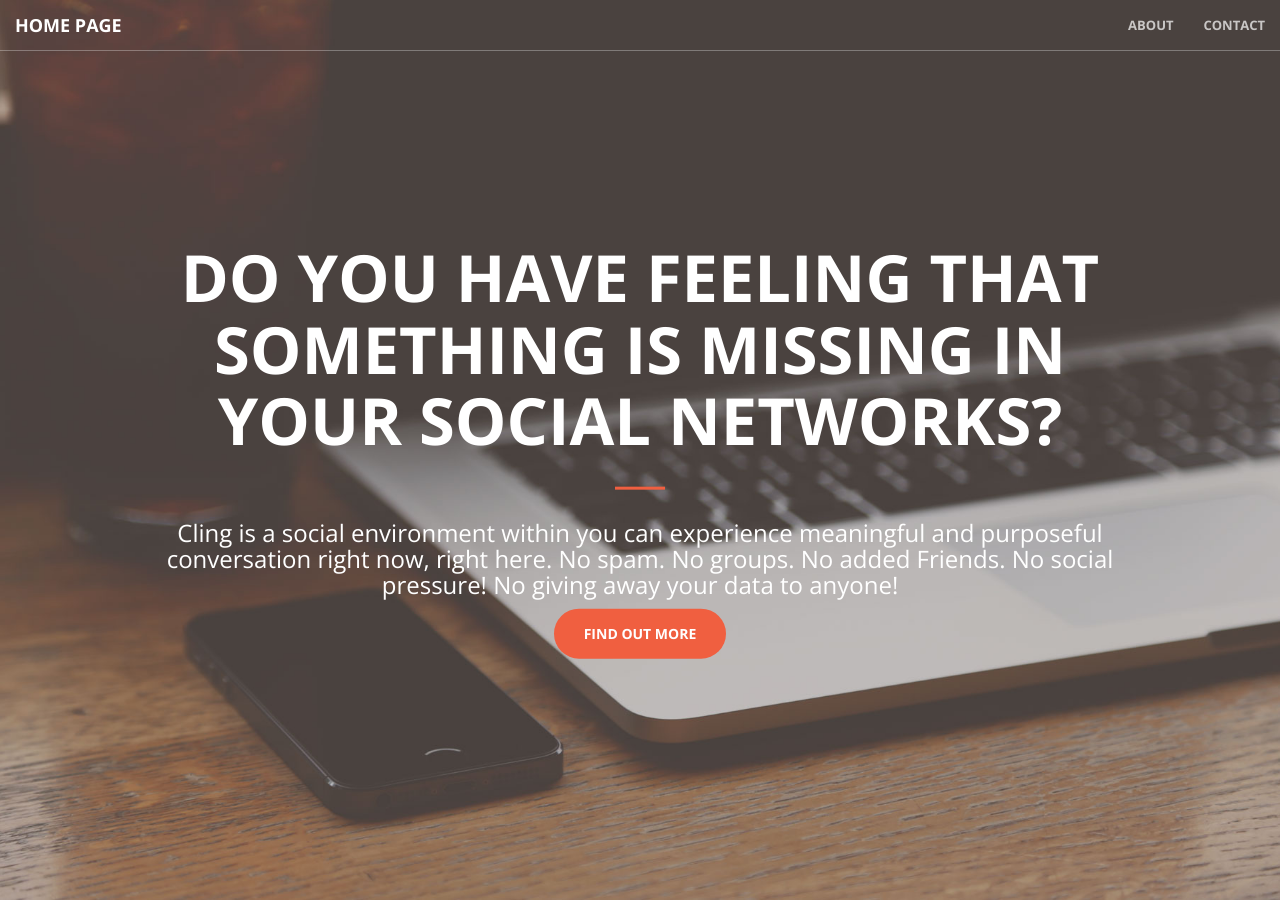
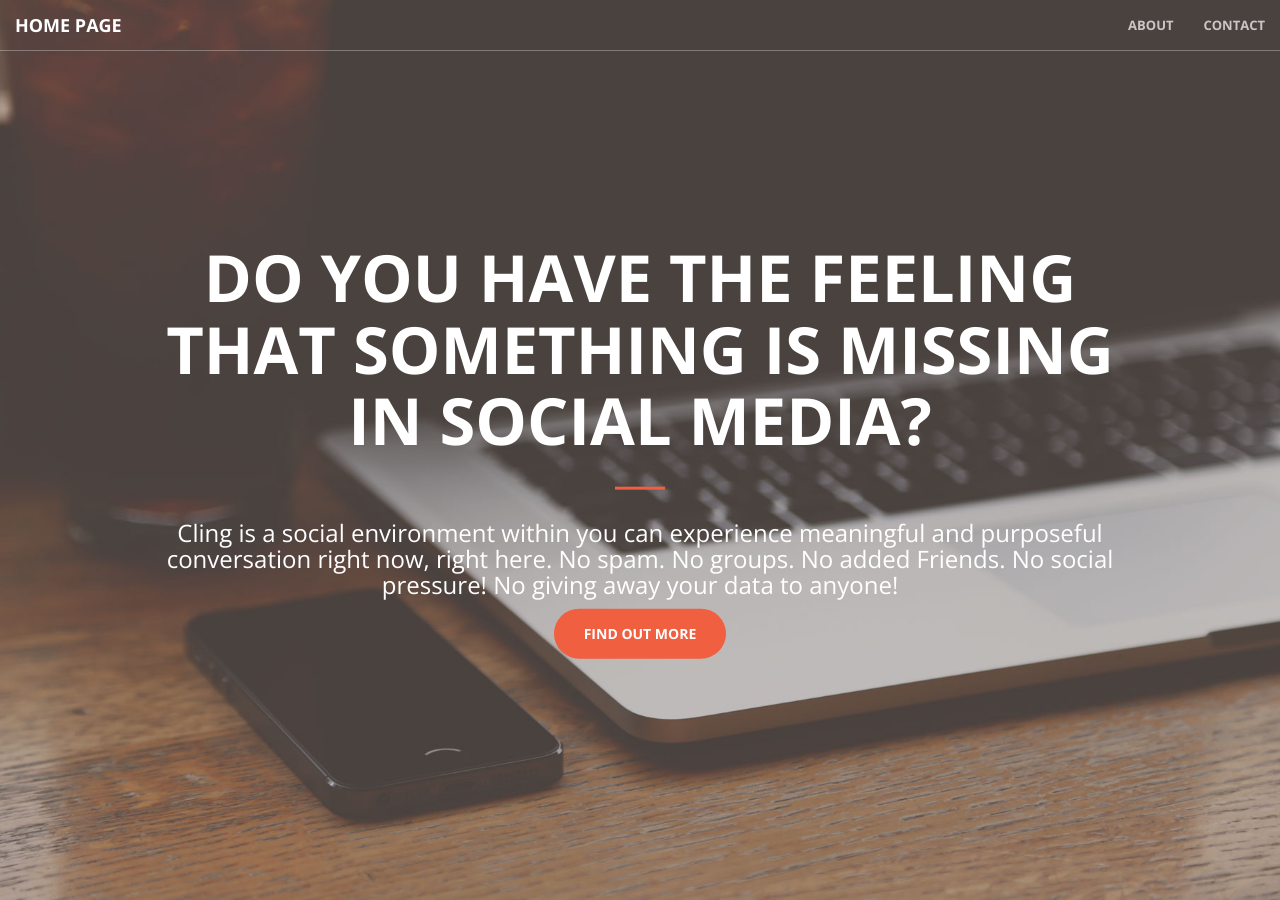
Before and after one commit to clingonline/clingonline.github.io, a Jekyll site: the page built from index.html, in a window 1280 px wide and 900 px high. Built offline with Jekyll 4.4.1, drawn with Linux system fonts in a browser that asks for light colours.

Commit message:
Update header.html

```diff
--- a/_includes/header.html
+++ b/_includes/header.html
@@ -2,7 +2,7 @@
     <div class="header-content">
         <div class="header-content-inner">
             <h1>
-              Do you have feeling that something is missing in your social networks?
+              Do you have the feeling that something is missing in social media?
             </h1>
             <hr>
             <h3>
```
